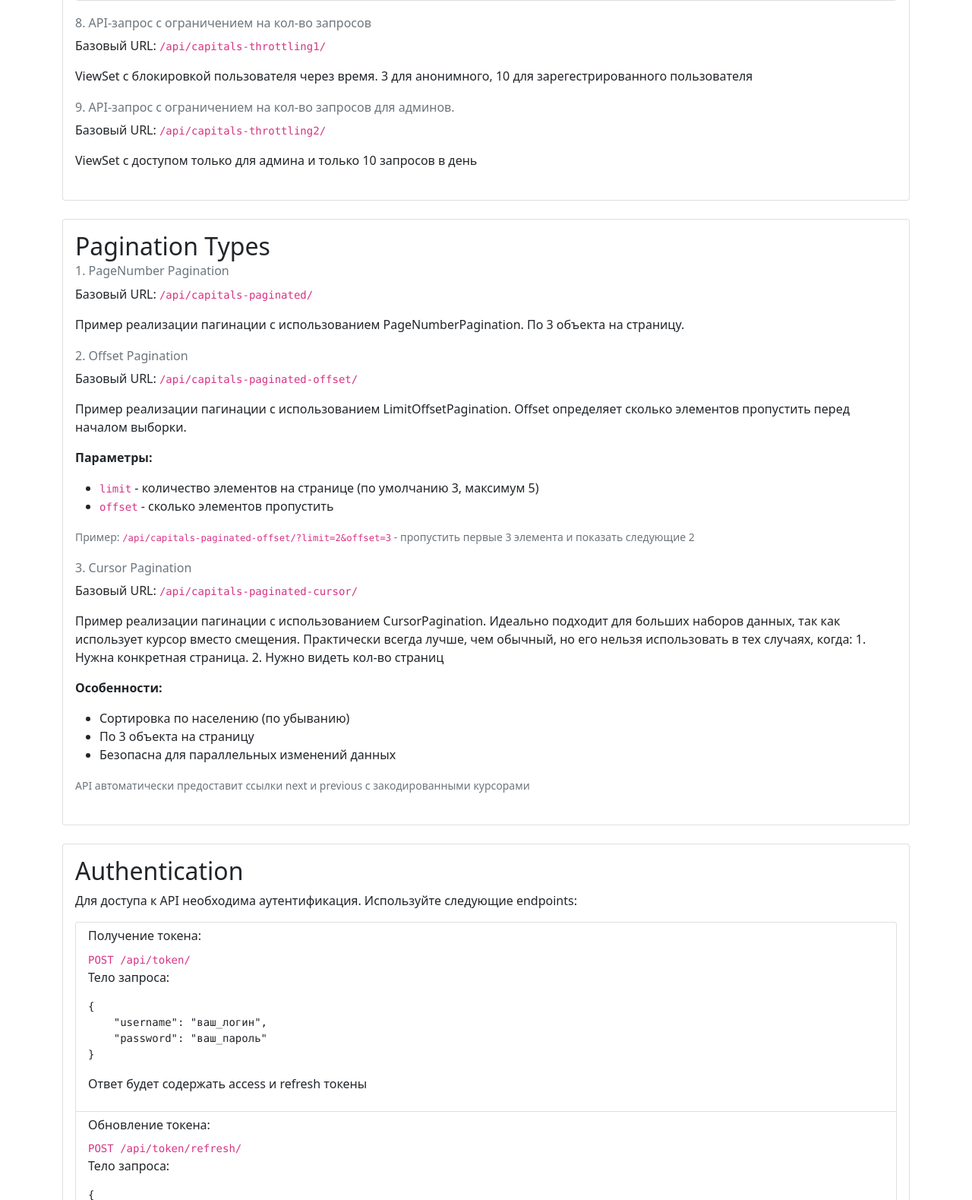
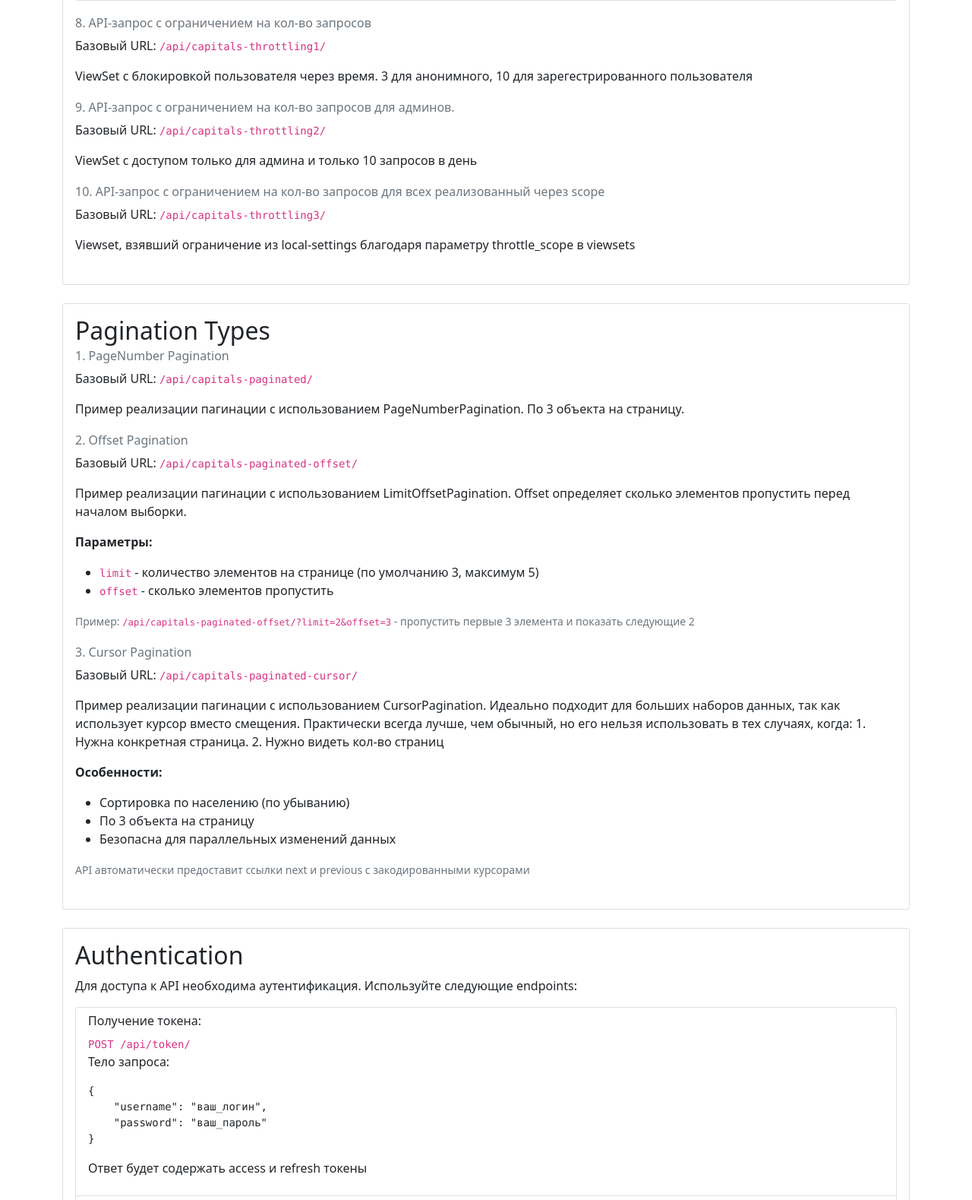
Before and after one commit to donko1/drf_showing_example_site, a Django app: page /api-docs/ in a window 1280 px wide. Shown: the part 1844-3423 px from the top of the page at 76% size. Run offline with Django 4.2, Linux system fonts and the light colour scheme.

Commit message:
adding custom throttling with scope example

```diff
--- a/capitals/templates/capitals/api_docs.html
+++ b/capitals/templates/capitals/api_docs.html
@@ -136,6 +136,12 @@
                 <p>ViewSet с доступом только для админа и только 10 запросов в день</p>
 
             </div>
+            <div class="mb-4">
+                <h6 class="card-subtitle mb-2 text-muted">10. API-запрос с ограничением на кол-во запросов для всех реализованный через scope</h6>
+                <p class="card-text">Базовый URL: <code>/api/capitals-throttling3/</code></p>
+                <p>Viewset, взявший ограничение из local-settings благодаря параметру throttle_scope в viewsets</p>
+
+            </div>
         </div>
     </div>
 
--- a/capitals/urls.py
+++ b/capitals/urls.py
@@ -51,6 +51,11 @@ router.register(
     views.CapitalViewSetWithThrottlingAdmin,
     basename="capitals-throttling2",
 )
+router.register(
+    r"capitals-throttling3",
+    views.CapitalViewSetWithThrottlingWithScope,
+    basename="capitals-throttling3",
+)
 
 urlpatterns = [
     path("", views.home, name="home"),
--- a/capitals/views.py
+++ b/capitals/views.py
@@ -30,6 +30,12 @@ from .paginators import (
 )
 from .throttlers import AdminUserThrottle
 from .forms import JSONInputForm
+
+
+class CapitalViewSetWithThrottlingWithScope(viewsets.ModelViewSet):
+    serializer_class = CapitalSerializer
+    queryset = Capital.objects.all()
+    throttle_scope = "capital"
 
 
 class CapitalViewSetWithThrottlingAdmin(viewsets.ModelViewSet):
```
Also changed, not shown: 1 other file.
